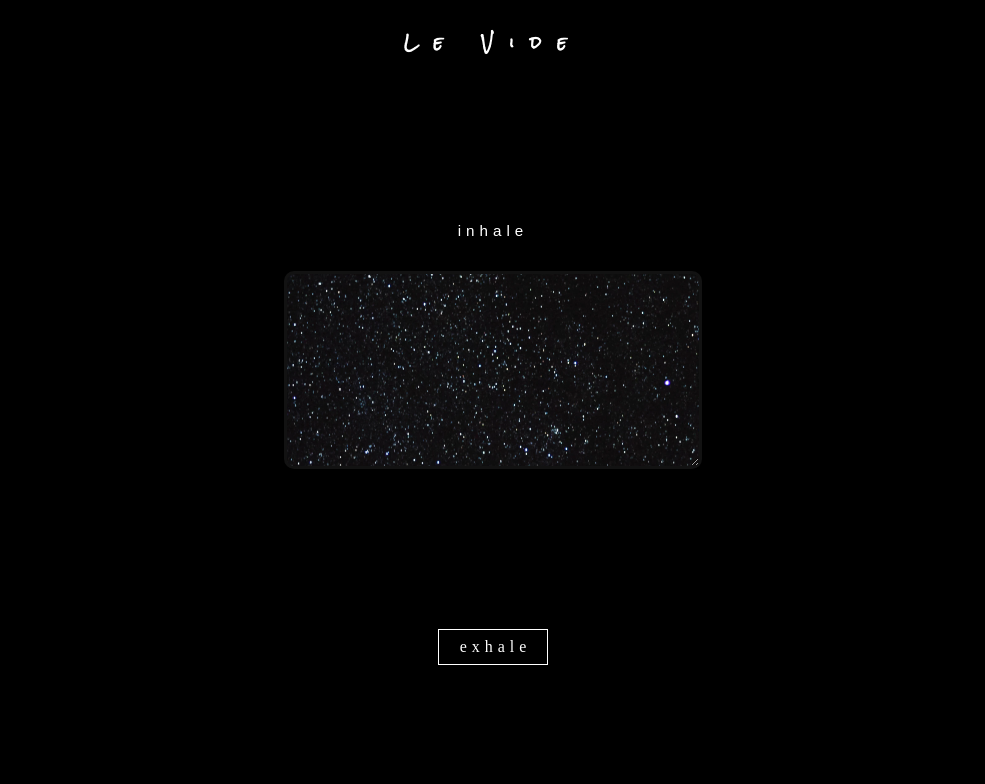
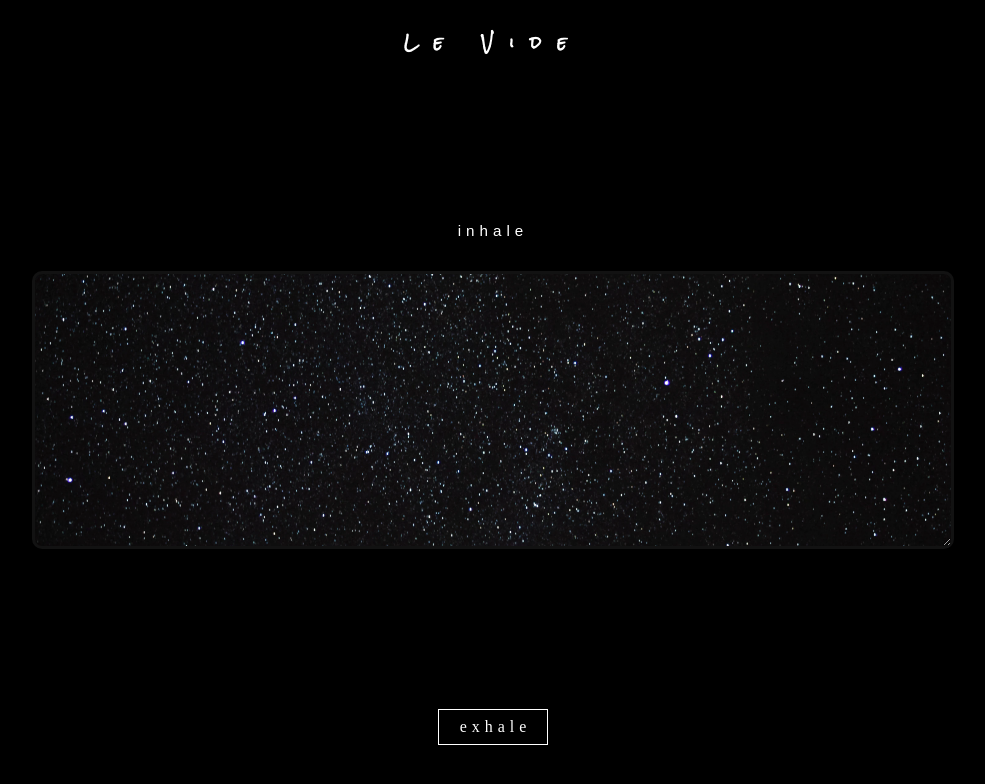
Before and after one commit to Taorep/le-vide, a Gatsby site: page / in a window 1280 px wide. Shown: the whole page, without its empty margins (147-1132 px from the left). Built offline with nearby package versions, Linux system fonts and the light colour scheme; Gatsby itself is replaced by a stand-in of ours.

Commit message:
update styles for mobile

```diff
--- a/src/styles.css
+++ b/src/styles.css
@@ -21,11 +21,19 @@ div, form {
   font-family: 'Rock Salt', sans-serif;
   letter-spacing: 1rem;
   font-size: 1rem;
+  cursor: none;
 }
 
 #will {
   letter-spacing: 5px;
   font-size: .95rem;
+}
+
+@media screen and (min-width: 800px) {
+  #be {
+    width: 30%;
+    height: 20vh;
+  }
 }
 
 #be {
@@ -34,8 +42,8 @@ div, form {
   background-position: center;
   background-size: contain;
   border: 3px solid #121212;
-  width: 30%;
-  height: 20vh;
+  width: 70%;
+  height: 30vh;
   margin: 2rem auto;
   padding: 1rem;
   font-size: 1.3rem;
```
